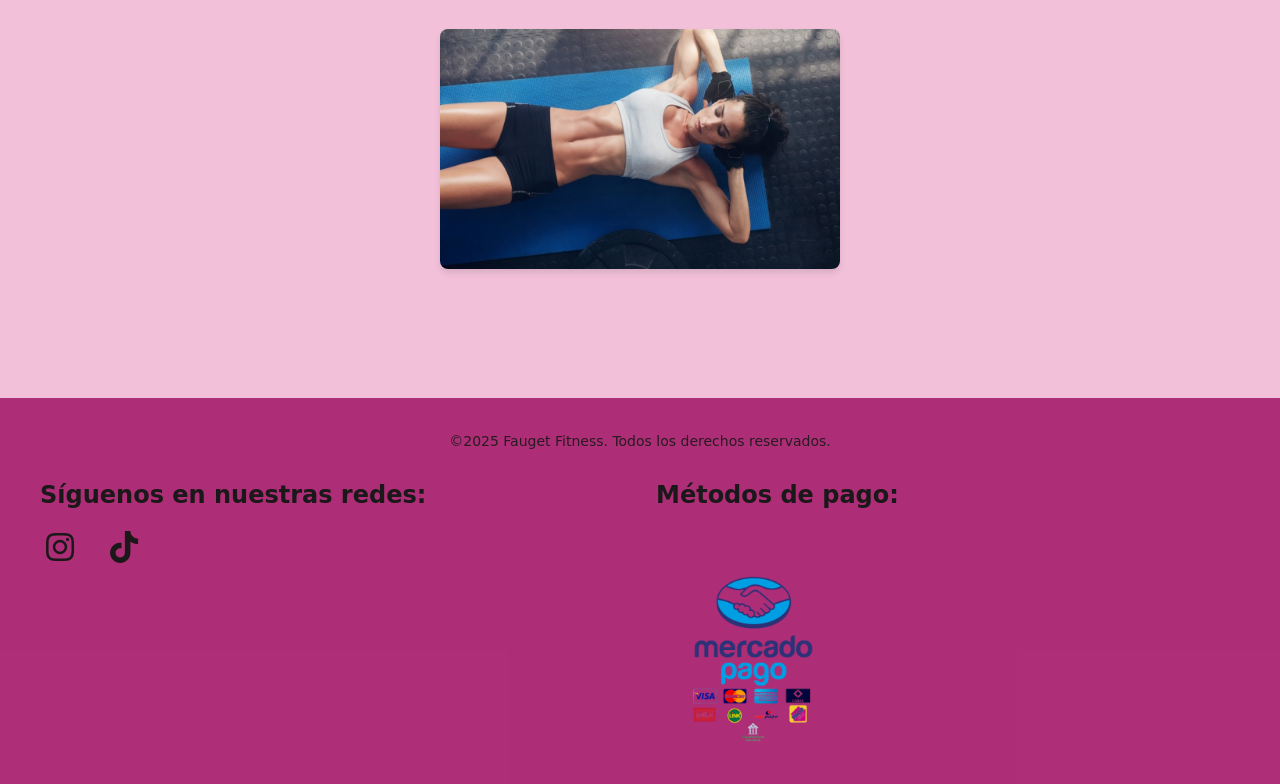
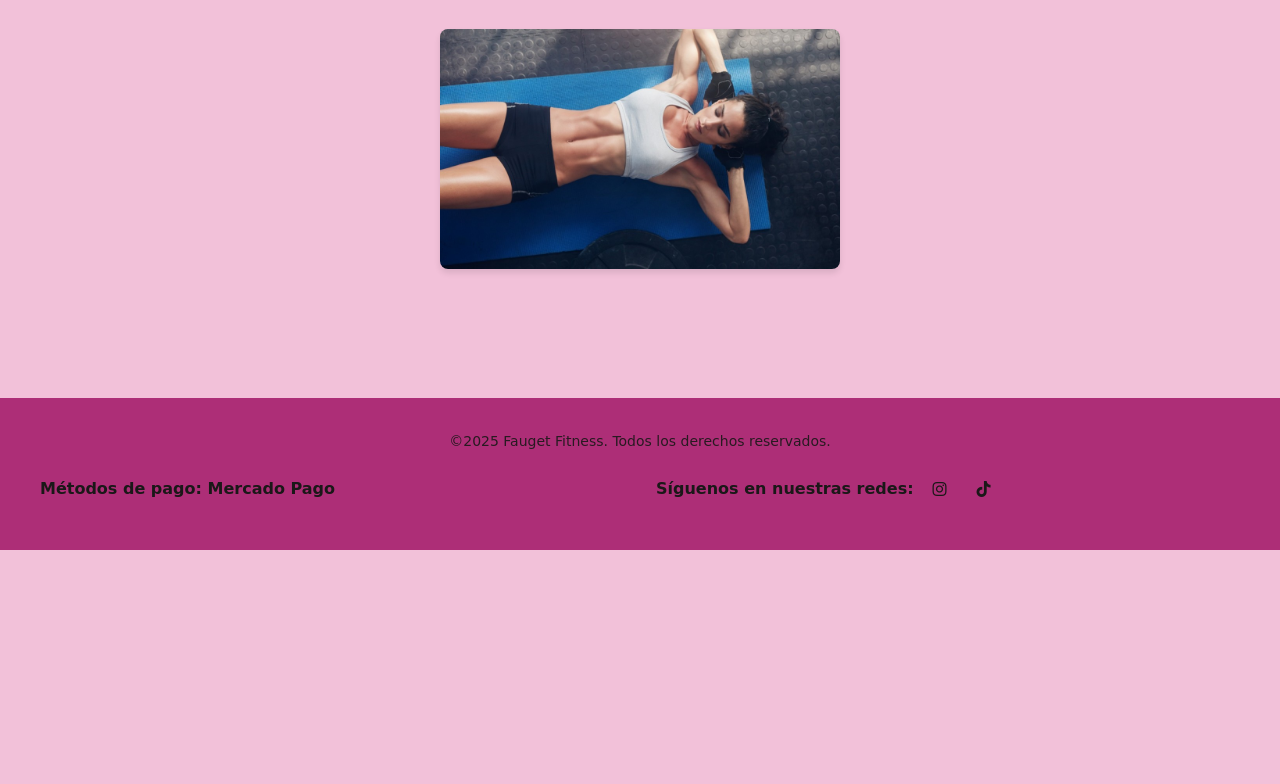
Before and after one commit to lorbeafus/lore--fit, a plain HTML site: page index.html in a window 1280 px wide. Shown: the part 367-1151 px from the top of the page. After the commit the page ends 917 px from the top, so only its background shows below. Drawn offline with Linux system fonts and the light colour scheme.

Commit message:
agregue diseño

```diff
--- a/index.html
+++ b/index.html
@@ -50,17 +50,16 @@
             </div>
 
             <div class="footer-bottom">
+                <div class="footer-section payment-methods">
+                    <h3>Métodos de pago: Mercado Pago</h3>
+                </div>
+
                 <div class="footer-section social-links">
                     <h2>Síguenos en nuestras redes:</h2>
                     <div class="social-icons">
                         <a href="#"><i class="fa-brands fa-instagram"></i></a>
                         <a href="#"><i class="fa-brands fa-tiktok"></i></a>
                     </div>
-                </div>
-
-                <div class="footer-section payment-methods">
-                    <h3>Métodos de pago:</h3>
-                    <img src="./assets/img/metodos.png" alt="Medios de pago" width="200px" height="auto">
                 </div>
             </div>
     </footer>
--- a/scss/_footer.scss
+++ b/scss/_footer.scss
@@ -27,7 +27,7 @@ footer {
 
         .footer-bottom {
             display: flex;
-            justify-content: space-around;
+            justify-content: space-between;
             align-items: flex-start;
             flex-wrap: wrap;
             gap: $spacing-lg;
@@ -39,14 +39,22 @@ footer {
                 h2,
                 h3 {
                     margin-bottom: $spacing-sm;
-                    font-size: $font-size-h3;
+                    font-size: 1rem;
                 }
 
                 &.social-links {
+                    display: flex;
+                    align-items: center;
+                    gap: $spacing-sm;
+
+                    h2 {
+                        margin-bottom: 0;
+                    }
+
                     .social-icons {
                         display: flex;
                         gap: $spacing-md;
-                        font-size: 2rem;
+                        font-size: 1rem;
 
                         a {
                             color: $color-white;
@@ -68,7 +76,7 @@ footer {
                     img {
                         max-width: 200px;
                         height: auto;
-                        display: block;
+                        display: inline;
                     }
                 }
             }
@@ -79,6 +87,10 @@ footer {
                 text-align: center;
 
                 .footer-section {
+                    &.social-links {
+                        flex-direction: column;
+                    }
+
                     .social-icons {
                         justify-content: center;
                     }
```
Also changed, not shown: pages/contacto.html (+4 -5 lines), pages/nosotros.html (+4 -5 lines), pages/planes.html (+4 -5 lines), assets/css/styles.css, scss/style.css, 2 other files.
